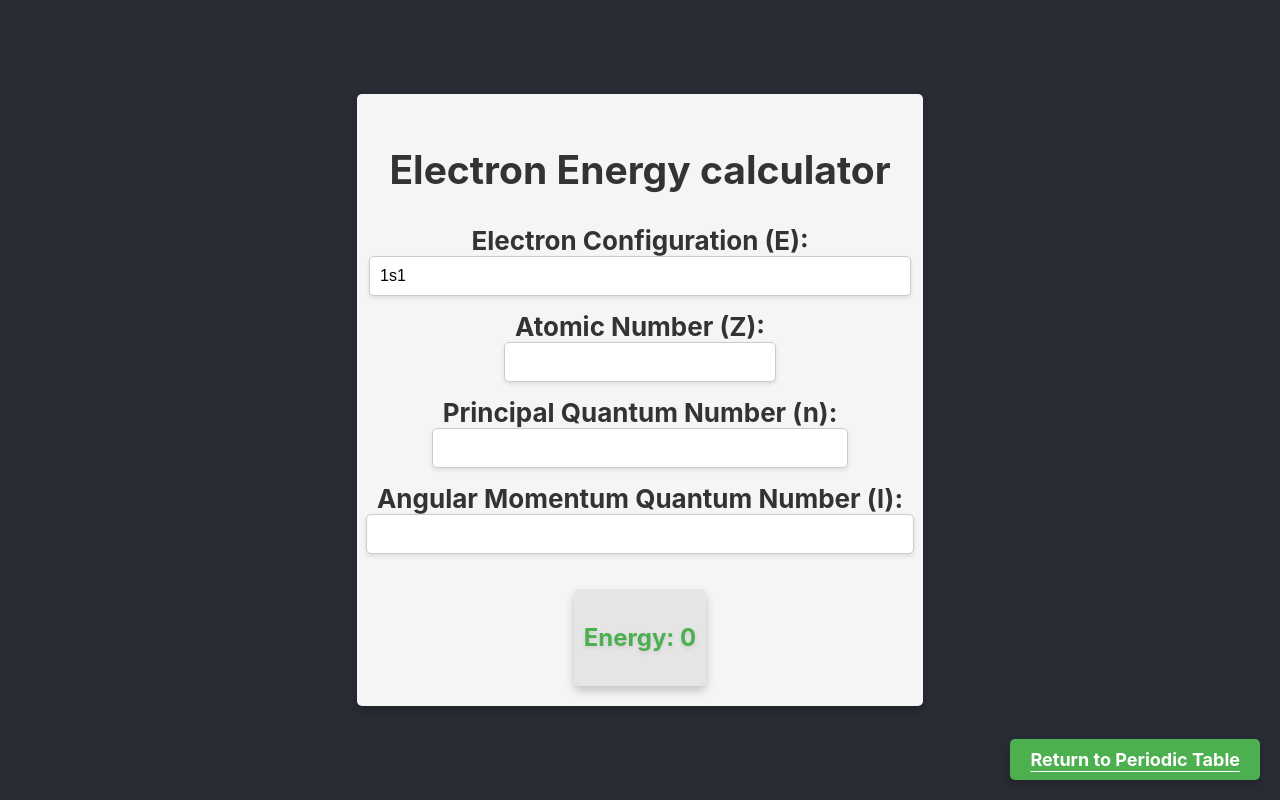
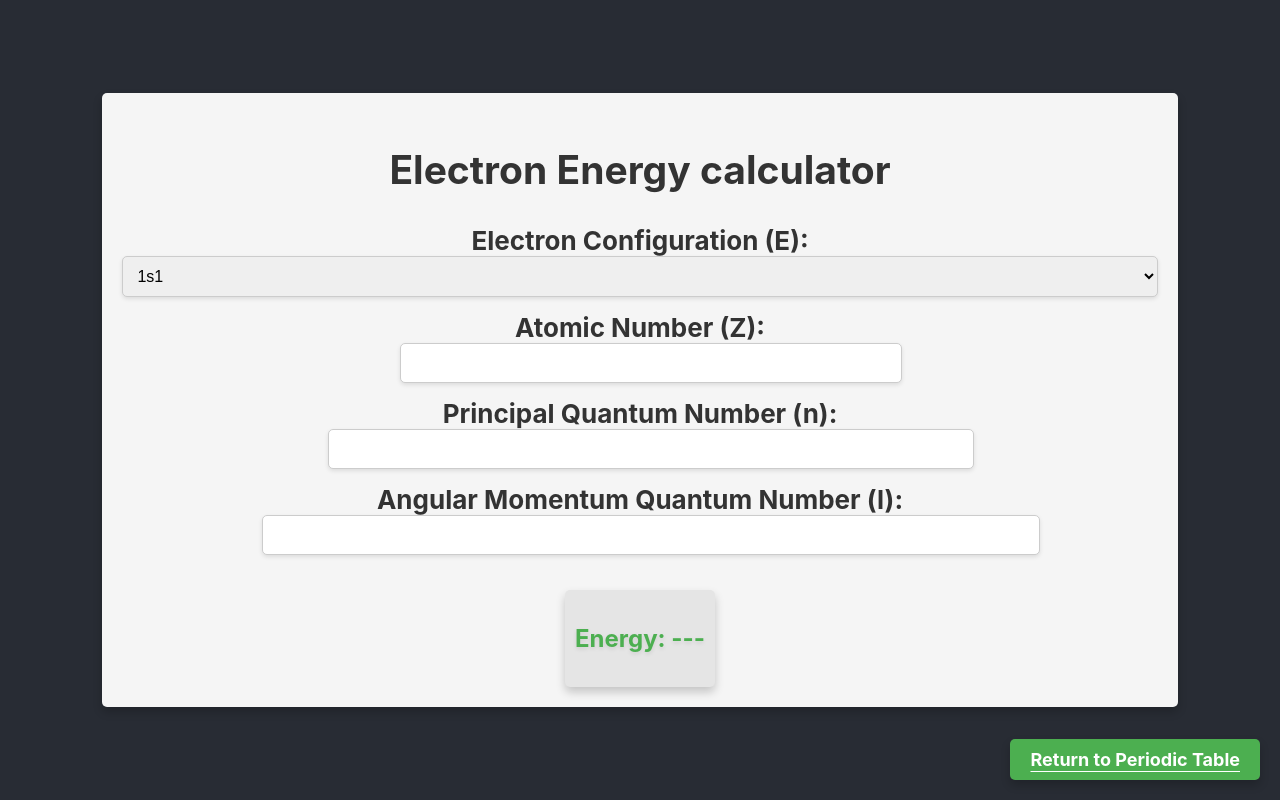
Before and after one commit to ShanYangk14/chemistryapp, a React (Create React App) app: page /electron-energy-calculator in a window 1280 px wide. Built offline with nearby package versions, Linux system fonts and the light colour scheme.

Commit message:
periodic table
chemistry 3d model and electron slater calculation

```diff
--- a/src/components/ElectronEnergyCalculator.css
+++ b/src/components/ElectronEnergyCalculator.css
@@ -1,4 +1,3 @@
-/* Default styles for all devices */
 .electron-energy-calculator {
   display: flex;
   flex-direction: column;
@@ -20,12 +19,18 @@
 }
 
 .input-group label {
-  display: flex;
-  flex-direction: column;
-  align-items: center;
   margin-bottom: 5px;
   font-weight: bold;
   color: #333;
+}
+
+.input-group select {
+  padding: 10px;
+  border-radius: 5px;
+  border: 1px solid #ccc;
+  width: 100%; /* Ensure select fills the entire width of its parent container */
+  font-size: 16px;
+  box-shadow: 0px 2px 4px rgba(0, 0, 0, 0.1);
 }
 
 .input-group input[type="text"],
@@ -36,14 +41,6 @@
   width: 100%;
   font-size: 16px;
   box-shadow: 0px 2px 4px rgba(0, 0, 0, 0.1);
-}
-
-.input-group:nth-child(1) label {
-  width: 50%;
-}
-
-.input-group:nth-child(1) input[type="text"] {
-  width: 100%;
 }
 
 .output-group {
@@ -65,20 +62,12 @@
   text-shadow: 0px 2px 4px rgba(0, 0, 0, 0.1);
 }
 
-.dosomething{
-  width: 100%;
-}
-.doshit{
-  width: 65vh;
-}
-
 .button-container {
   position: absolute;
   bottom: 20px;
   right: 20px;
 }
 
-/* Styles for screens smaller than 768px */
 @media (max-width: 768px) {
   .electron-energy-calculator {
     padding: 10px;
@@ -107,13 +96,6 @@
     font-size: 18px;
   }
 
-  .dosomething{
-    width: 100%;
-  }
-  .doshit{
-    width: 100%;
-  }
-
   .button-container {
     position: static;
     margin-top: 10px;
--- a/src/components/ElectronEnergyCalculator.js
+++ b/src/components/ElectronEnergyCalculator.js
@@ -4,43 +4,39 @@ import './ElectronEnergyCalculator.css';
 import { Link } from 'react-router-dom';
 
 function ElectronEnergyCalculator() {
-  const [e, setE] = useState('');
+  const [selectedElectronConfiguration, setSelectedElectronConfiguration] = useState('');
   const [z, setZ] = useState('');
   const [n, setN] = useState('');
   const [l, setL] = useState('');
   const [energy, setEnergy] = useState(null);
-  const [/*defaultE*/, setDefaultE] = useState('');
+  const [data, setData] = useState(null);
 
   useEffect(() => {
     const fetchData = async () => {
       try {
-        const response = await fetch('data.json');
-        const data = await response.json();
-        const elements = data.elements;
-
-        const selectedE = e || elements[0].electron_configuration;
-
-        setE(selectedE);
-        if (!e) {
-          setDefaultE(selectedE);
-        }
-
-        const defaultEnergy = calculateEnergy(selectedE, z, n, l);
-        setEnergy(defaultEnergy);
+        const response = await fetch('/data.json');
+        const jsonData = await response.json();
+        setData(jsonData);
+        const defaultElement = jsonData.elements[0];
+        setSelectedElectronConfiguration(defaultElement.electron_configuration);
       } catch (error) {
         console.error('Error fetching JSON:', error);
       }
     };
 
     fetchData();
-  }, [z, n, l, e]);
+  }, []);
 
   useEffect(() => {
-    setDefaultE(e);
-  }, [e]);
+    if (selectedElectronConfiguration && z !== '' && n !== '' && l !== '') {
+      const newEnergy = calculateEnergy(selectedElectronConfiguration, z, n, l);
+      setEnergy(newEnergy);
+    }
+  }, [selectedElectronConfiguration, z, n, l]);
 
-  const handleEChange = (e) => {
-    setE(e.target.value);
+  const handleElectronConfigurationChange = (e) => {
+    const selectedConfig = e.target.value;
+    setSelectedElectronConfiguration(selectedConfig);
   };
 
   const handleZChange = (e) => {
@@ -56,40 +52,45 @@ function ElectronEnergyCalculator() {
   };
 
   return (
-
-        <div className="electron-energy-calculator">
+    <div className="electron-energy-calculator">
       <h2>Electron Energy calculator</h2>
       <div className="input-group">
-      <label className='doshit'>
+        <label>
           Electron Configuration (E):
-          <input className ="dosomething"type="text" value={e} onChange={handleEChange} maxLength="100" />
+          <select className="dosomething" value={selectedElectronConfiguration} onChange={handleElectronConfigurationChange}>
+            {data && data.elements.map((element) => (
+              <option key={element.electron_configuration} value={element.electron_configuration}>
+                {element.electron_configuration}
+              </option>
+            ))}
+          </select>
         </label>
       </div>
       <div className="input-group">
         <label>
           Atomic Number (Z):
-          <input type="number" value={z} onChange={handleZChange} />
+          <input type="number" value={z} onChange={handleZChange} className="dosomething" />
         </label>
       </div>
       <div className="input-group">
         <label>
           Principal Quantum Number (n):
-          <input type="number" value={n} onChange={handleNChange} />
+          <input type="number" value={n} onChange={handleNChange} className="dosomething" />
         </label>
       </div>
       <div className="input-group">
         <label>
           Angular Momentum Quantum Number (l):
-          <input type="number" value={l} onChange={handleLChange} />
+          <input type="number" value={l} onChange={handleLChange} className="doshit" />
         </label>
       </div>
-      {energy !== null && (
-        <div className="output-group">
-          <p>Energy: {energy}</p>
-        </div>
-      )}
+      <div className="output-group">
+        <p>Energy: {energy !== null ? energy : '---'}</p>
+      </div>
       <div className="button-container">
-        <Link to="/" className="fancy-link">Return to Periodic Table</Link>
+        <Link to="/" className="fancy-link">
+          Return to Periodic Table
+        </Link>
       </div>
     </div>
   );
--- a/src/components/PeriodicTable.css
+++ b/src/components/PeriodicTable.css
@@ -42,7 +42,7 @@
     transition: all 0.3s ease;
     position: relative;
     word-wrap: break-word;
-    font-size: 0.8em;
+    font-size: 0.6em;
 }
 
 .element:hover {
```
